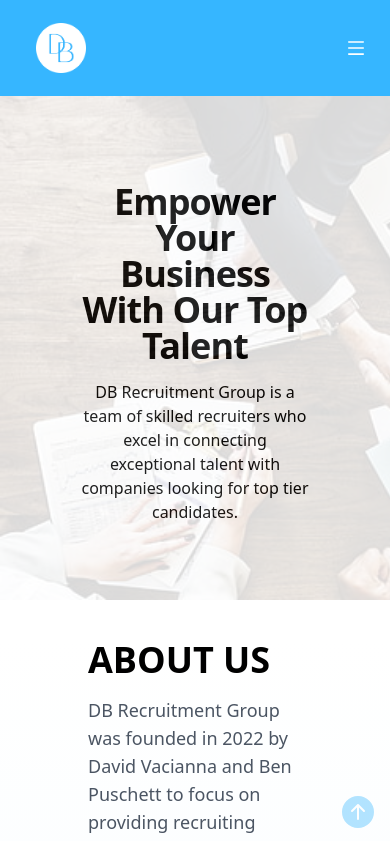
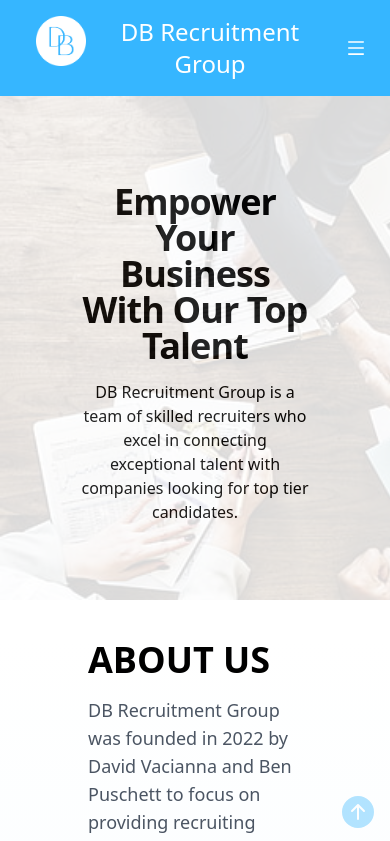
Before and after one commit to andrewjulian/dbrecruitment-website, a React (Vite) app: page / in a window 390 px wide. Shown: the top 841 px of the page. Built offline with nearby package versions, Linux system fonts and the light colour scheme.

Commit message:
updated views

```diff
--- a/src/Components/Navbar.jsx
+++ b/src/Components/Navbar.jsx
@@ -30,7 +30,7 @@
               className="h-[50px] w-auto"
               alt="logo"
             />
-            <h1 className=" my-auto  ml-4 hidden text-2xl text-white lg:flex">
+            <h1 className=" my-auto  ml-4 flex text-2xl text-white sm:hidden lg:flex">
               DB Recruitment Group
             </h1>
           </div>
@@ -119,7 +119,7 @@
       <div
         className={
           nav
-            ? "fixed left-0 top-[0px] z-10 h-full w-[75%] bg-white text-black duration-500  ease-in-out md:hidden"
+            ? "fixed left-0 top-[0px] z-10 h-full w-[85%] bg-white text-black duration-500  ease-in-out md:hidden"
             : "fixed left-[-100%]"
         }
       >
@@ -127,7 +127,7 @@
           <li className="flex border-b border-[#36b6ff] p-4 pt-8">
             <img
               src="/dblogo-whitecircle.png"
-              className="h-[50px] w-auto"
+              className="h-[50px] w-auto rounded-full border-2 border-[#36b6ff]"
               alt="logo"
             />
             <h1 className="my-auto ml-4 text-xl text-[#36b6ff] md:text-2xl">
--- a/src/Components/Testimonials.jsx
+++ b/src/Components/Testimonials.jsx
@@ -33,7 +33,10 @@
 
   return (
     <div className="relative bg-white">
-      <div id="testimonials" className="mx-10  max-w-4xl bg-white  sm:mx-auto">
+      <div
+        id="testimonials"
+        className="mx-10  max-w-4xl bg-white  sm:mx-auto"
+      >
         <div className=" mb-10 flex items-center justify-between md:mb-0">
           <button
             className="rounded-full bg-gray-200 p-2 hover:bg-gray-300"
@@ -56,7 +59,7 @@
                   />
                 </svg>
                 <blockquote>
-                  <p className="text-2xl font-medium text-gray-900 dark:text-white">
+                  <p className="text-md font-medium text-gray-900  md:text-2xl">
                     {reviews[activeIndex].comment}
                   </p>
                 </blockquote>
```
